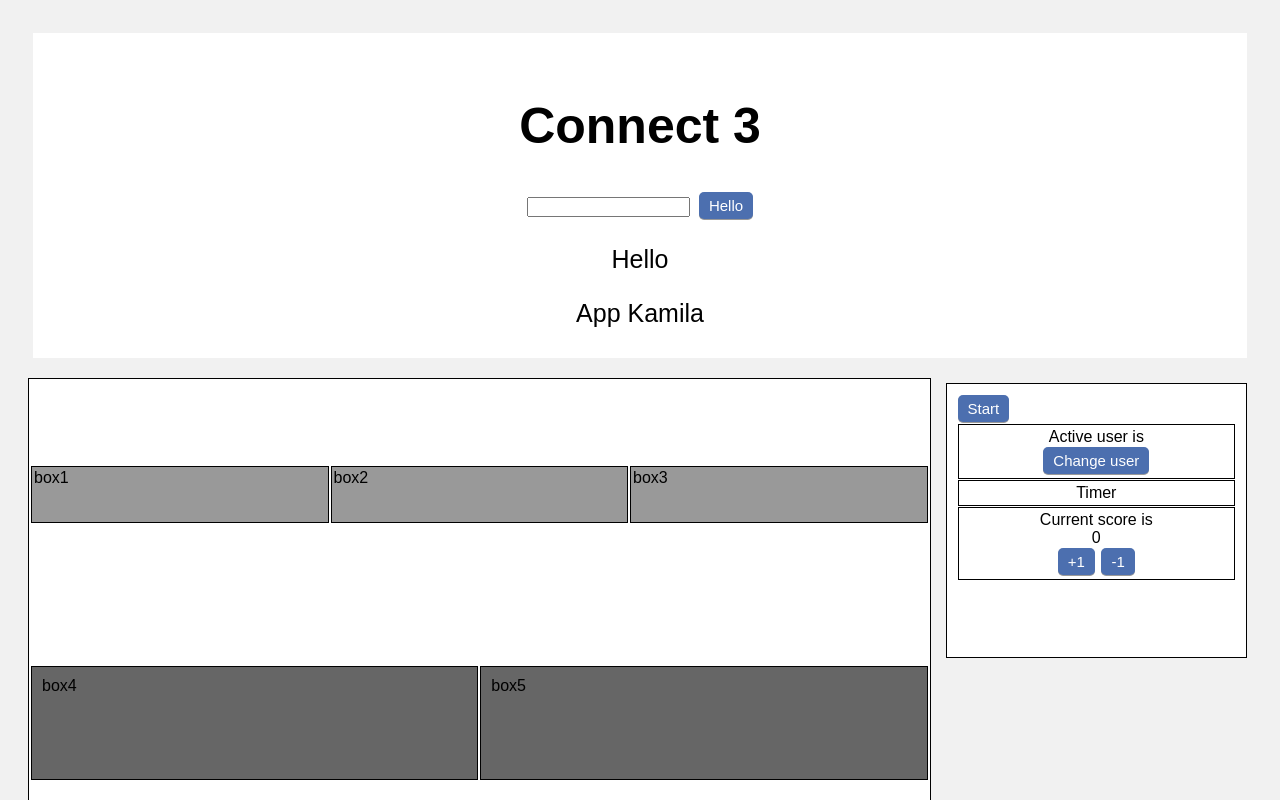
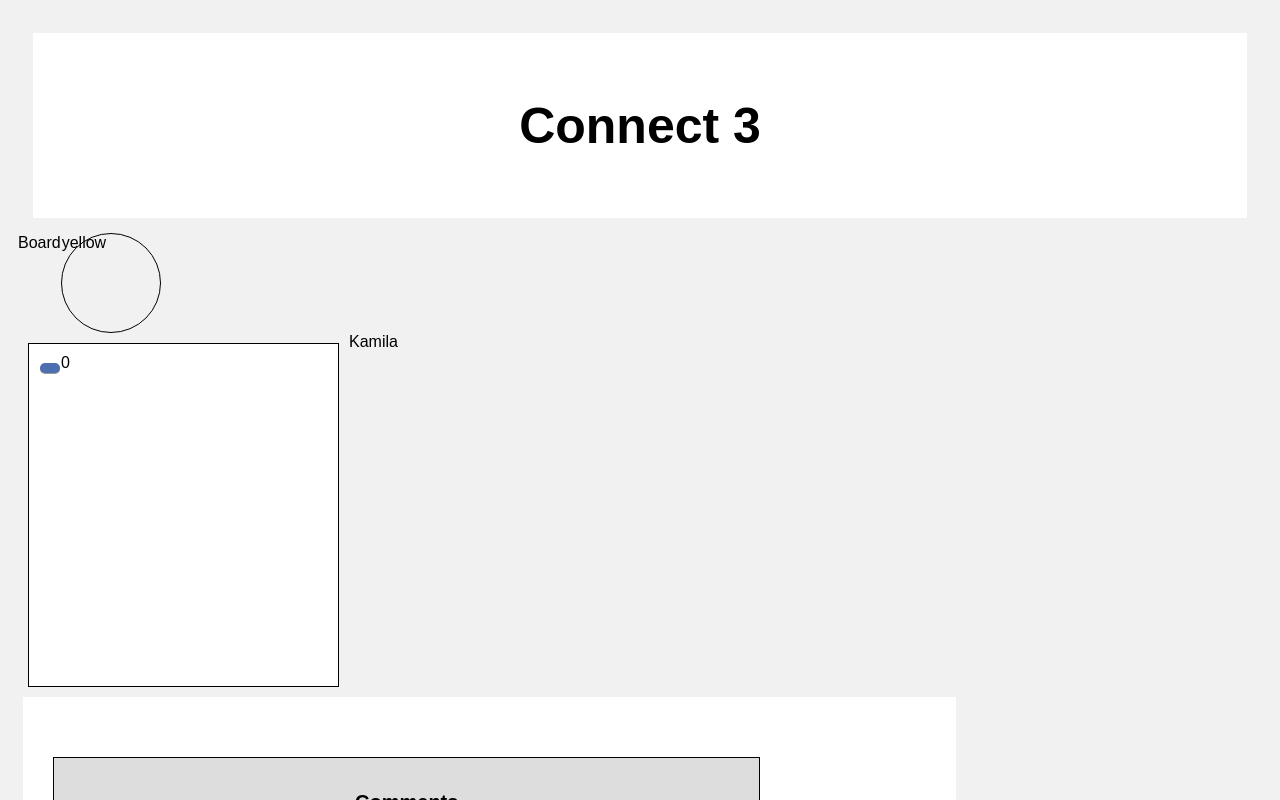
Before and after one commit to kamilakli/connect3, a React app: page / in a window 1280 px wide. Shown: the top 800 px of the page. Built offline with nearby package versions, Linux system fonts and the light colour scheme.

Commit message:
react start

```diff
--- a/colorcircle.css
+++ b/colorcircle.css
@@ -10,9 +10,9 @@ div.square {
 div.circle {
     display: inline-block;
     border: 1px solid black;
-    border-radius: 120px;
-    height: 100%;
-    width: 100%;
+    border-radius: 50%;
+    height: 100px;
+    width: 100px;
     position: relative;
 
 }
--- a/index.html
+++ b/index.html
@@ -2,34 +2,23 @@
     <head>
         <title>Hej kamila</title>
         <link rel="stylesheet" type="text/css" href="style.css">
+        <link rel="stylesheet" type="text/css" href="colorcircle.css">
         <script src="script.js"></script>
 
     </head>
 
     <body>
 
-    <div class = "header"><h1>Connect 3</h1>
+    <!--<div class = "header"><h1>Connect 3</h1>
         <div class = "user"><input type="text" name="Hello" id = "helloInput">
         <button onclick="showUser()">Hello</button>
         <p>Hello <span id="userName"></span></p>
+        </div>-->
+    </div>
+
         <div id="kamilatest"></div>
-        </div>
-    </div>
-    <div class = "columns">
-        <div class = "leftColumn">
-            <div class = "topbox">
-                <div class = "box">box1</div>
-                <div class = "box">box2</div>
-                <div class = "box">box3</div>
-            </div>
 
-            <div class = "downbox">
-                <div class = "bottombox">box4</div>
-                <div class = "bottombox">box5</div>
-            </div>
-        </div>
-
-        <div class = "rightColumn">
+        <!-- <div class = "rightColumn">
             <button onclick="playGame()">Start</button>
             <div class="activeuser">
                 Active user is
@@ -44,7 +33,7 @@
                 <div class="addScore">
                     <button onclick="add()">+1</button>
                     <button onclick="decrease()">-1</button>
-                </div>
+                </div>-->
             </div>
         </div>
     </div>
--- a/src/scripts/App.js
+++ b/src/scripts/App.js
@@ -1,7 +1,12 @@
 import React from 'react';
+import {Board} from './board';
+import {Header} from './header';
+import {Table} from './table';
+
 
 export const App = (props) => {
     return (
-        <div>App {props.user.name}</div>
+        <div><Header />
+        <Board /> <Table /> {props.user.name}</div>
     );
 }
--- /dev/null
+++ b/src/scripts/board.js
@@ -0,0 +1,13 @@
+import React from 'react'
+import {Circle} from './circle';
+
+const activeUser ='yellow';
+export class Board extends React.Component {
+    render () {
+        return (
+        <div>Board
+        <Circle x={activeUser} />
+        </div>)
+        ;
+    }
+}
--- /dev/null
+++ b/src/scripts/circle.js
@@ -0,0 +1,11 @@
+import React from 'react'
+
+
+export class Circle extends React.Component {
+    welcome() {
+        console.log('Jestem kółkiem')
+    }
+    render () {
+        return <div className='circle' onClick={this.welcome}>{this.props.x}</div>
+    }
+}
--- /dev/null
+++ b/src/scripts/header.js
@@ -0,0 +1,11 @@
+import React from 'react';
+
+export class Header extends React.Component {
+    render () {
+        return (
+        <div className='header'>
+            <h1>Connect 3</h1>
+        </div>
+        );
+    }
+}
--- /dev/null
+++ b/src/scripts/table.js
@@ -0,0 +1,21 @@
+import React from 'react';
+
+export class Table extends React.Component {
+    constructor(){
+        super();
+        this.state={counter:0}
+        this.startGame=this.startGame.bind(this)
+    }
+    startGame(){
+        console.log('Gra rozpoczęta', new Date);
+        this.setState({counter:1})
+    }
+    render () {
+        return (
+        <div className = "rightColumn">
+            <button className='table' onClick={this.startGame}></button>
+            {this.state.counter}
+        </div>
+        );
+    }
+}
--- a/style.css
+++ b/style.css
@@ -160,7 +160,7 @@ input {
     font-size: 18px;
 }
 
-button {
+button.table {
     position: relative;
     padding: 5px 10px;
     font-size: 15px;
```
